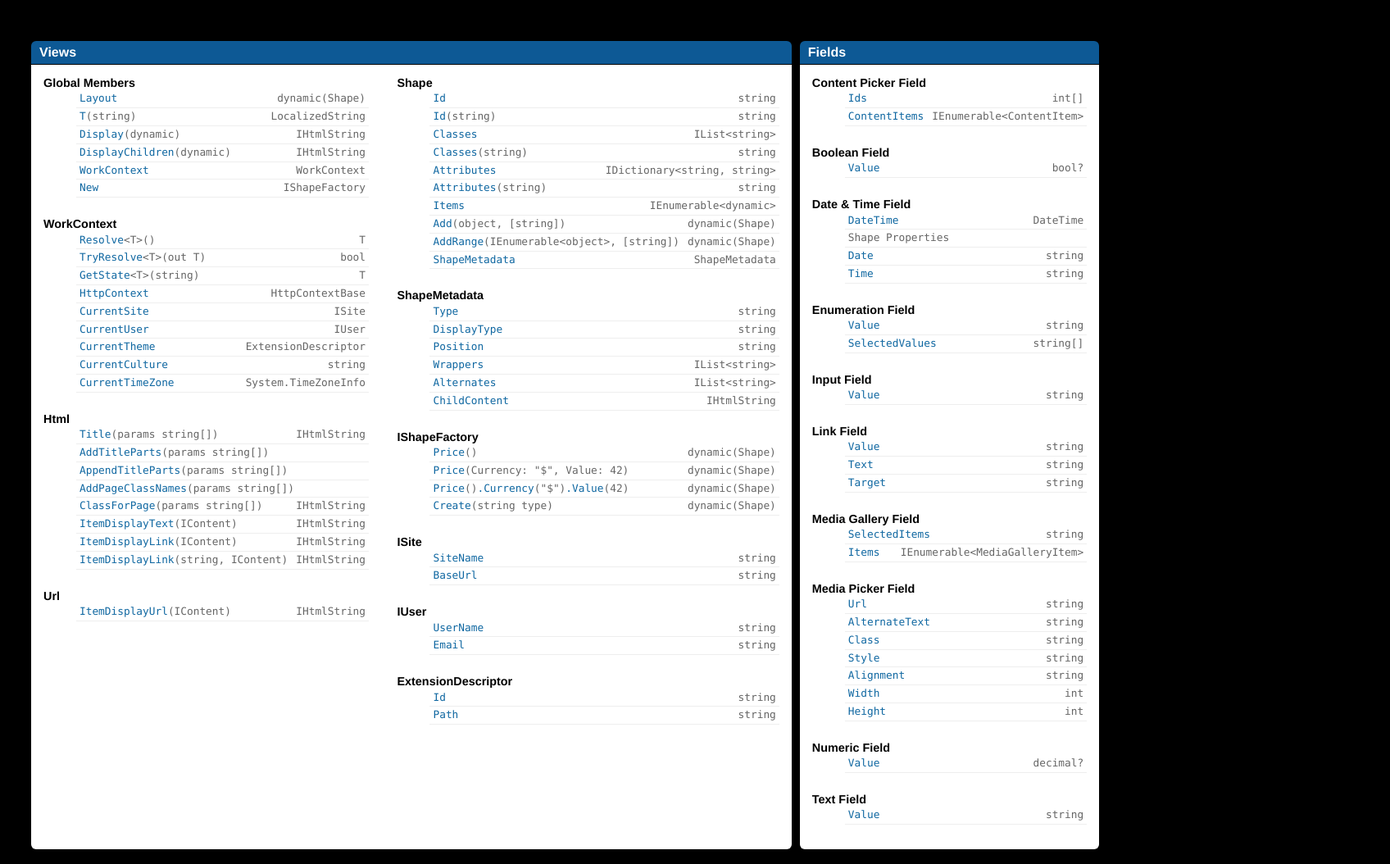
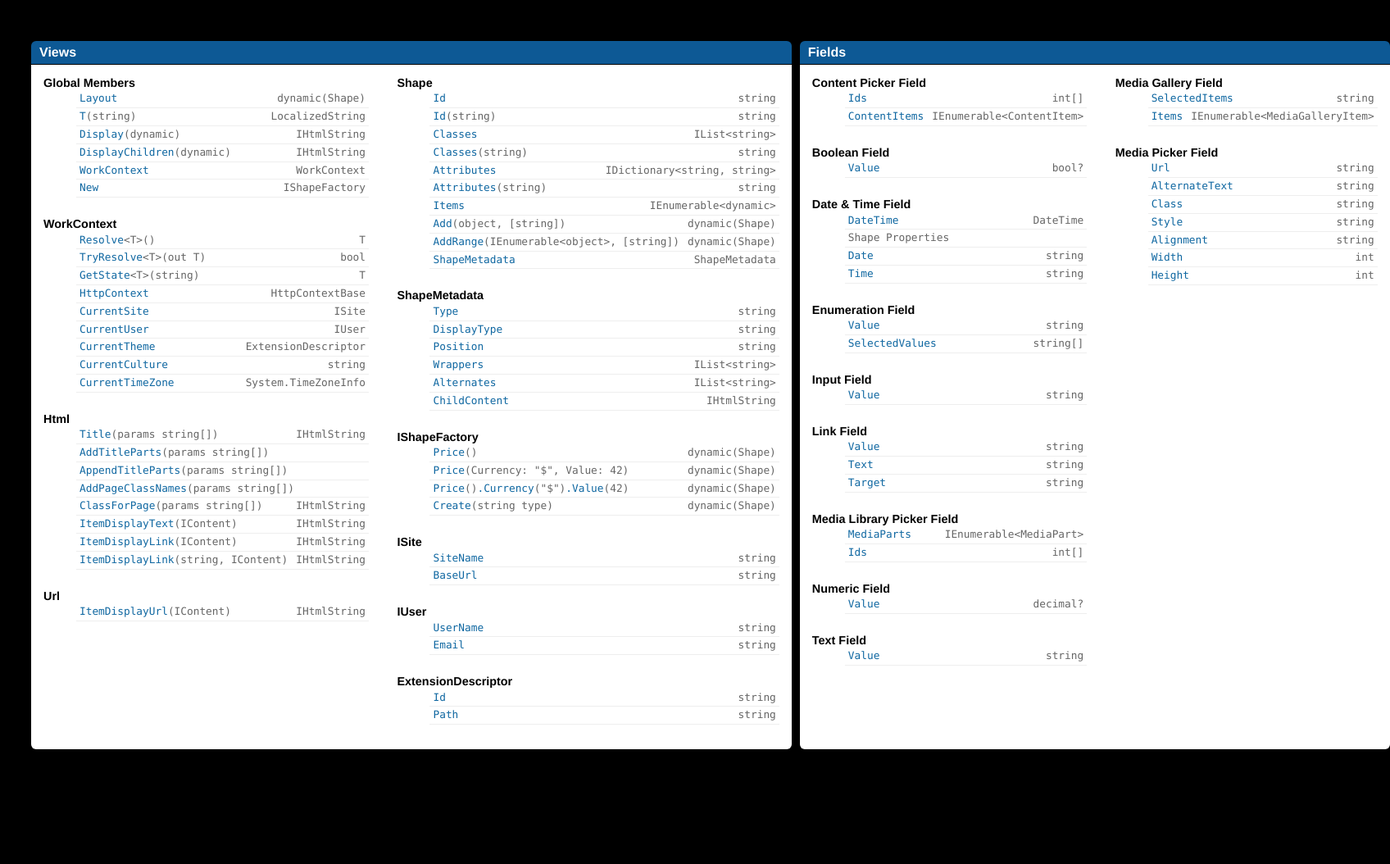
Before and after one commit to sebastienros/CheatSheet, a plain HTML site: page index.html in a window 1280 px wide. Shown: the whole page at 82% size, 1696 px wide, since content can reach past the window. After the commit the page ends 932 px from the top, so only its background shows below. Drawn offline with nearby package versions, Linux system fonts and the light colour scheme.

Commit message:
Adding Media Library Picker Field

```diff
--- a/index.html
+++ b/index.html
@@ -215,6 +215,27 @@
 						</ul>
 					</section>
 					<section>
+						<h2>Media Library Picker Field</h2>
+						<ul>
+							<li><a class="v1-7" title="The list of selected media items." href="#">MediaParts<span class="type">IEnumerable&lt;MediaPart&gt;</span></a></li>
+							<li><a class="v1-7" title="The list of selected ids." href="#">Ids<span class="type">int[]</span></a></li>
+						</ul>
+					</section>
+					<section>
+						<h2>Numeric Field</h2>
+						<ul>
+							<li><a class="v1-" title="The value of the field." href="#">Value<span class="type">decimal?</span></a></li>
+						</ul>
+					</section>
+					<section>
+						<h2>Text Field</h2>
+						<ul>
+							<li><a class="v1-" title="The value of the field." href="#">Value<span class="type">string</span></a></li>
+						</ul>
+					</section>
+				</div>
+				<div>
+					<section>
 						<h2>Media Gallery Field</h2>
 						<ul>
 							<li><a class="v1-7" title="The Json representation of the selected media items." href="#">SelectedItems<span class="type">string</span></a></li>
@@ -233,18 +254,6 @@
 							<li><a class="v1-6" title="The height of the media item." href="#">Height<span class="type">int</span></a></li>
 						</ul>
 					</section>
-					<section>
-						<h2>Numeric Field</h2>
-						<ul>
-							<li><a class="v1-" title="The value of the field." href="#">Value<span class="type">decimal?</span></a></li>
-						</ul>
-					</section>
-					<section>
-						<h2>Text Field</h2>
-						<ul>
-							<li><a class="v1-" title="The value of the field." href="#">Value<span class="type">string</span></a></li>
-						</ul>
-					</section>
 				</div>
 			</article>
 
```
